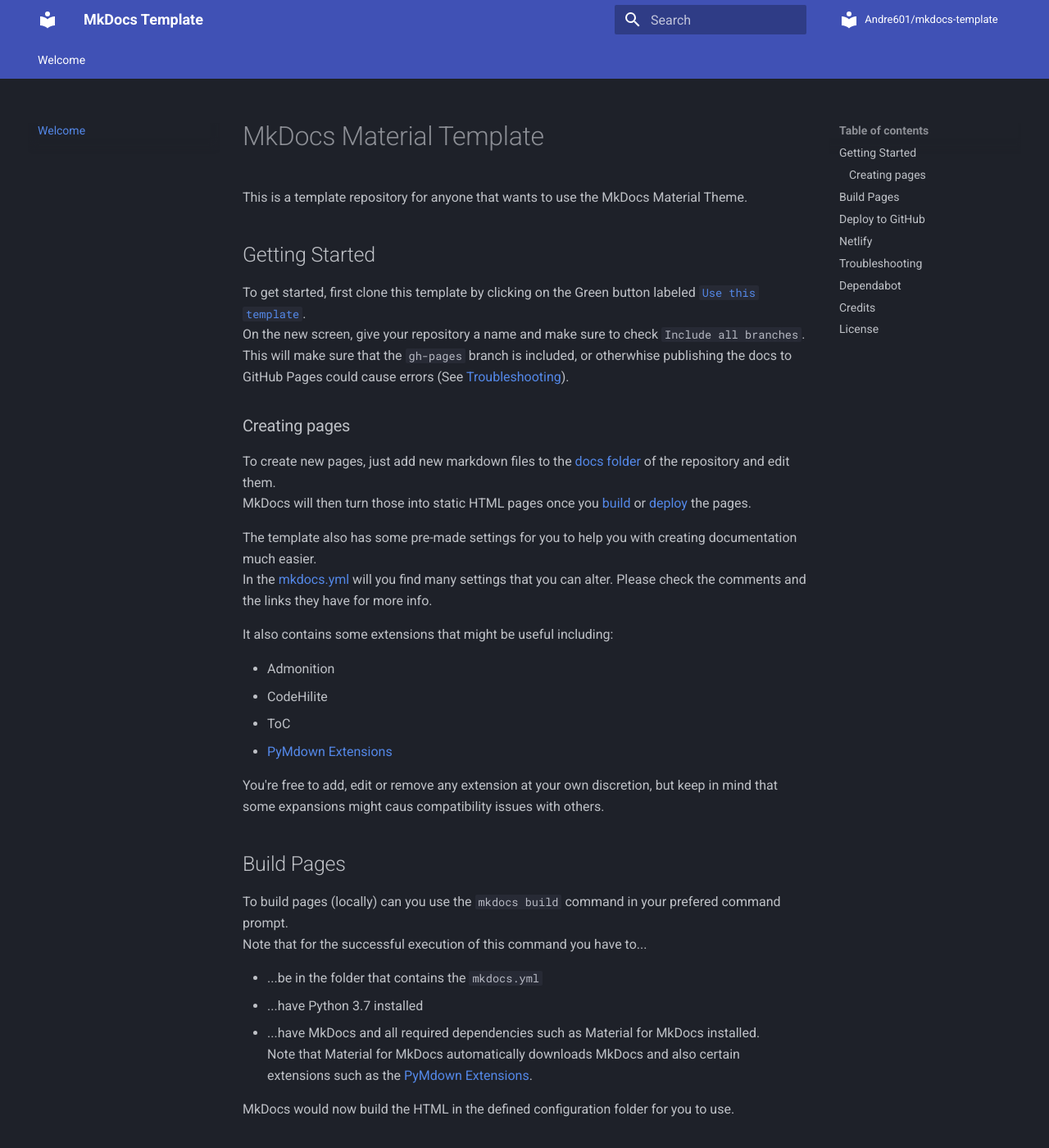
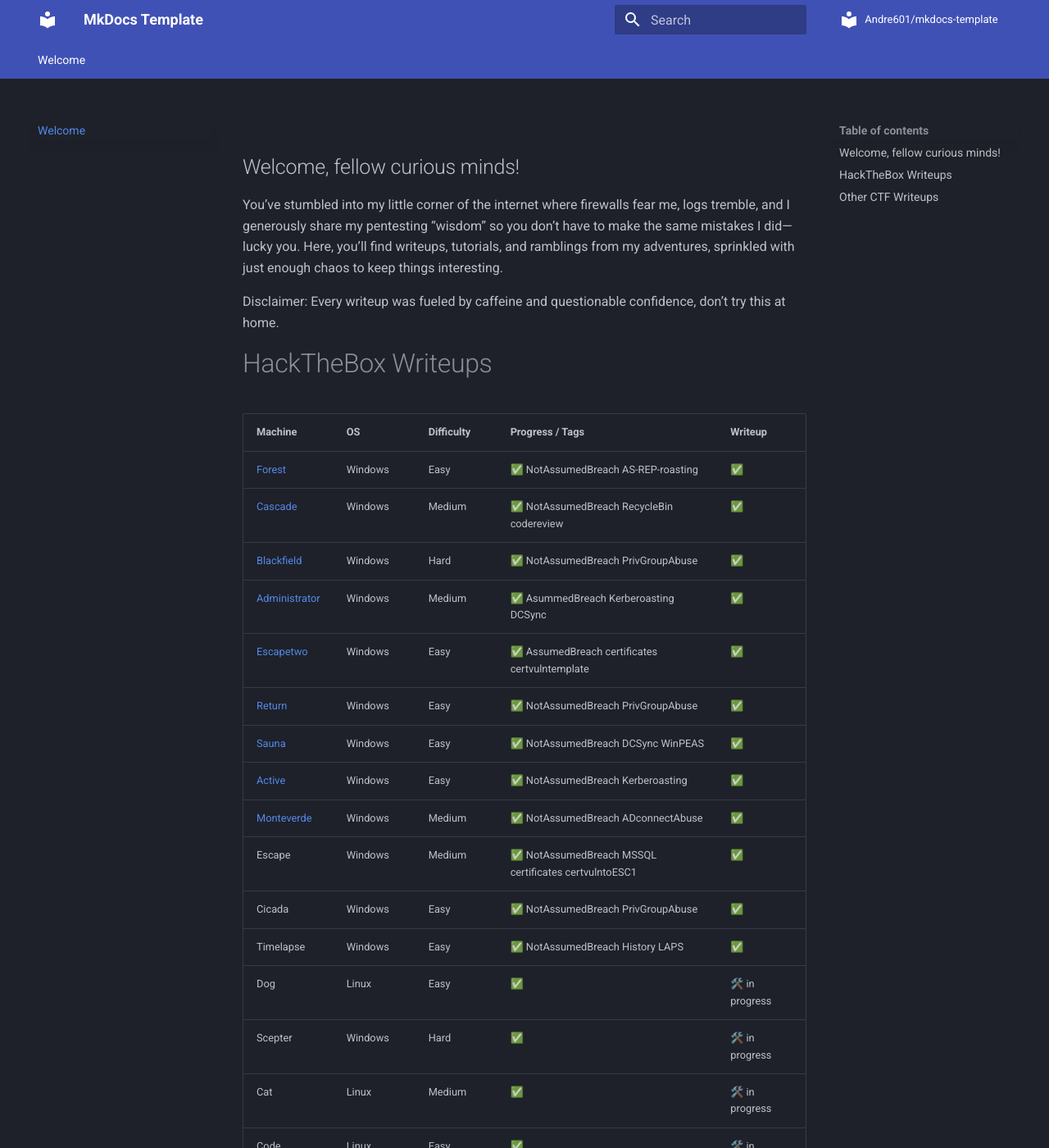
Before and after one commit to ch3ckkm8/personal_blog4, an MkDocs documentation site: the page built from docs/index.md, in a window 1280 px wide and 1400 px high. Shown: the whole window at 82% size. Built offline with MkDocs 1.6.1 and Material for MkDocs 9.7.7, drawn with Linux system fonts in a browser that asks for light colours; comment, search, counter and statistics services are not loaded; some of the changed text lies outside the part shown.

Commit message:
Update index.md

```diff
--- a/docs/index.md
+++ b/docs/index.md
@@ -1,90 +1,38 @@
-[use]: https://github.com/Andre601/mkdocs-template/generate
+## Welcome, fellow curious minds!
 
-[MkDocs]: https://www.mkdocs.org/
+You’ve stumbled into my little corner of the internet where firewalls fear me, logs tremble, and I generously share my pentesting “wisdom” so you don’t have to make the same mistakes I did—lucky you. Here, you’ll find writeups, tutorials, and ramblings from my adventures, sprinkled with just enough chaos to keep things interesting.
 
-[squidfunk]: https://github.com/squidfunk
-[MkDocs Material Theme]: https://github.com/squidfunk/mkdocs-material
+Disclaimer: Every writeup was fueled by caffeine and questionable confidence, don’t try this at home.
 
-[facelessuser]: https://github.com/facelessuser
-[PyMdown Extensions]: https://github.com/facelessuser/pymdown-extensions/
+# HackTheBox Writeups
 
-[Netlify]: https://netlify.com
+| Machine       | OS      | Difficulty | Progress / Tags                                         | Writeup          |
+|---------------|---------|------------|---------------------------------------------------------|------------------|
+| [Forest](ch3ckm8_HTB_forest.html)        | Windows | Easy       | ✅ NotAssumedBreach AS-REP-roasting                      | ✅                |
+| [Cascade](ch3ckm8_HTB_Cascade.html)       | Windows | Medium     | ✅ NotAssumedBreach RecycleBin codereview                | ✅                |
+| [Blackfield](ch3ckm8_HTB_Blackfield.html)    | Windows | Hard       | ✅ NotAssumedBreach PrivGroupAbuse                       | ✅                |
+| [Administrator](ch3ckm8_HTB_Administrator.html) | Windows | Medium     | ✅ AsummedBreach Kerberoasting DCSync                    | ✅                |
+| [Escapetwo](ch3ckm8_HTB_Escapetwo.html)    | Windows | Easy       | ✅ AssumedBreach certificates certvulntemplate           | ✅                |
+| [Return](ch3ckm8_HTB_Return.html)        | Windows | Easy       | ✅ NotAssumedBreach PrivGroupAbuse                       | ✅                |
+| [Sauna](ch3ckm8_HTB_sauna.html)         | Windows | Easy       | ✅ NotAssumedBreach DCSync WinPEAS                       | ✅                |
+| [Active](ch3ckm8_HTB_Active.html)        | Windows | Easy       | ✅ NotAssumedBreach Kerberoasting                        | ✅                |
+| [Monteverde](ch3ckm8_HTB_monteverde.html)    | Windows | Medium     | ✅ NotAssumedBreach ADconnectAbuse                       | ✅                |
+| Escape        | Windows | Medium     | ✅ NotAssumedBreach MSSQL certificates certvulntoESC1    | ✅                |
+| Cicada        | Windows | Easy       | ✅ NotAssumedBreach PrivGroupAbuse                       | ✅                |
+| Timelapse     | Windows | Easy       | ✅ NotAssumedBreach History LAPS                         | ✅                |
+| Dog           | Linux   | Easy       | ✅                                                      | 🛠️ in progress    |
+| Scepter       | Windows | Hard       | ✅                                                      | 🛠️ in progress    |
+| Cat           | Linux   | Medium     | ✅                                                      | 🛠️ in progress    |
+| Code          | Linux   | Easy       | ✅                                                      | 🛠️ in progress    |
+| Flight        | Windows | Hard       | 🛠️ in progress                                          | 🛠️ in progress    |
+| Puppy         | Windows | Medium     | ✅ password protected                                    | 🛠️ in progress    |
+| [TheFrizz](ch3ckm8_HTB_TheFrizz.html)      | Windows | Medium     | ✅ NotAssumedBreach GSSAPIauthentication GPO       | ✅                |
+| [Nocturnal](ch3ckm8_HTB_Nocturnal.html)     | Linux   | Easy       | ✅ commandinjection codereview PortForwarding   | ✅     |
+| Fluffy        | Windows | Easy       | ✅ password protected                                    | 🛠️ in progress    |
 
-[mkdocs.yml]: https://github.com/Andre601/mkdocs-template/blob/master/mkdocs.yml
-[docs folder]: https://github.com/Andre601/mkdocs-template/blob/master/docs
-[workflow]: https://github.com/Andre601/mkdocs-template/blob/master/.github/workflows/deploy.yml
 
-[LICENSE]: https://github.com/Andre601/mkdocs-template/blob/master/LICENSE
+# Other CTF Writeups
 
-# MkDocs Material Template
-This is a template repository for anyone that wants to use the MkDocs Material Theme.
-
-## Getting Started
-To get started, first clone this template by clicking on the Green button labeled [`Use this template`][use].
-On the new screen, give your repository a name and make sure to check `Include all branches`. This will make sure that the `gh-pages` branch is included, or otherwhise publishing the docs to GitHub Pages could cause errors (See [Troubleshooting](#troubleshooting)).
-
-### Creating pages
-To create new pages, just add new markdown files to the [docs folder] of the repository and edit them.
-MkDocs will then turn those into static HTML pages once you [build](#build-pages) or [deploy](#deploy-to-github) the pages.
-
-The template also has some pre-made settings for you to help you with creating documentation much easier.
-In the [mkdocs.yml] will you find many settings that you can alter. Please check the comments and the links they have for more info.
-
-It also contains some extensions that might be useful including:
-
-- Admonition
-- CodeHilite
-- ToC
-- [PyMdown Extensions]
-
-You're free to add, edit or remove any extension at your own discretion, but keep in mind that some expansions might caus compatibility issues with others.
-
-## Build Pages
-To build pages (locally) can you use the `mkdocs build` command in your prefered command prompt.
-Note that for the successful execution of this command you have to...
-
-- ...be in the folder that contains the `mkdocs.yml`
-- ...have Python 3.7 installed
-- ...have MkDocs and all required dependencies such as Material for MkDocs installed.
-Note that Material for MkDocs automatically downloads MkDocs and also certain extensions such as the [PyMdown Extensions].
-
-MkDocs would now build the HTML in the defined configuration folder for you to use.
-
-## Deploy to GitHub
-If you want to publish the pages on GitHub Pages can you use the [premade workflow][workflow] for this.
-This workflow will setup Python, download Material for MkDocs and all its dependencies and deploy the pages to the `gh-pages` branch to then be viewable under `<username>.github.io/<repository>` (unless you defined a specific CNAME through a CNAME file in the [docs folder]).
-
-Note that in order for this to work will you need to have a `gh-pages` branch already made.
-
-## Netlify
-Netlify is an amazing service to build and deploy pages. This template comes with a `runtime.txt` which is used by Netlify to determine the Python version used (They use an old version of Python... Don't ask why).
-
-For more information, please check out their website.
-
-## Troubleshooting
-> **The deploy action gives me an error when deploying. What is the issue?**
-
-There can be many issues but the most common ones are that you either don't have a `gh-pages` branch set or that the `requirements.txt` file is missing or its content is invalid.
-
-> **Can I alter the overall style of the pages?**
-
-Yes. Material for MkDocs supports Theme extensions, meaning you can override specific parts of a theme by providing the particula file in a folder and defining this folder as the `custom_dir` one in the [mkdocs.yml].
-This template ships with a `theme` folder that can be used for that and you can just uncomment the aforementioned line in the YAML file.
-
-## Dependabot
-The repository contains a `dependabot.yml` file inside the `.github` folder which allows automatic updates through GitHub's Dependabot.
-It is configured to target both Python dependencies (inside the `requirements.txt`) and GitHub Actions dependencies, to make sure bot are updated accordingly.
-
-Note that it is configured by default to add the `Type: Update (Dependency)` label and also the `Target: Python (pip)` label for Python and `Target: GitHub Actions` label for GitHub Actions Dependencies.
-Those labels don't exist by default so you have to either create them, or alter the ones in the dependabot.yml (You can also just remove the `labels` sections).
-
-## Credits
-A big thank you goes to the following people/groups:
-
-- [MkDocs] for providing the software, to generate documentation.
-- [squidfunk] for the [MkDocs Material Theme].
-- [facelessuser] for the [PyMdown Extensions].
-
-## License
-This template is served under the MIT license.
-Read the [LICENSE] file for more info.
+| Machine       | OS      | Difficulty | Progress / Tags                                         | Writeup          |
+|---------------|---------|------------|---------------------------------------------------------|------------------|
+| [Portfolio](ch3ckm8_RoboGRoot-CTF_Portfolio.html)        | Linux | -       | ✅ WebApp XSS RCE Docker   | ✅                |
```
